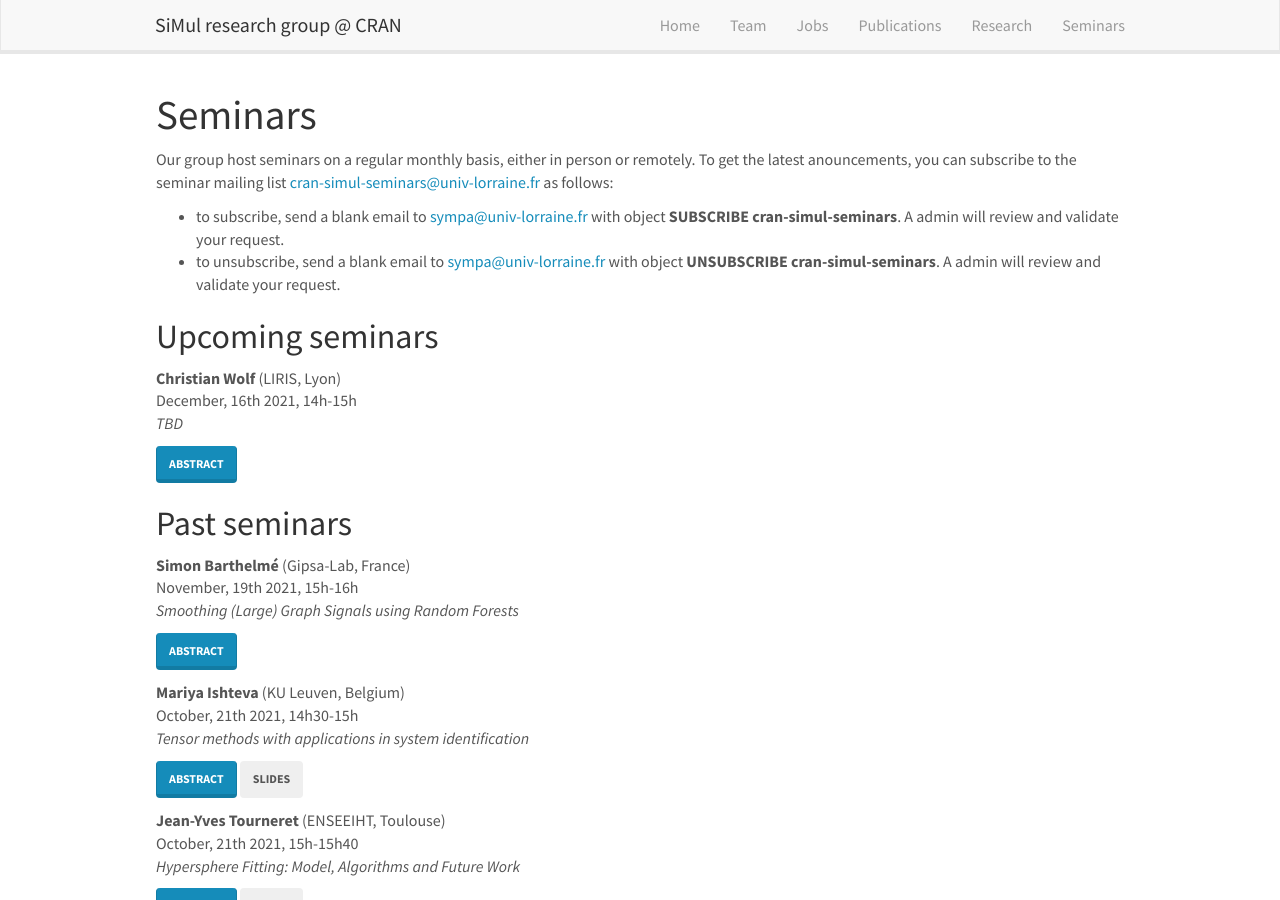
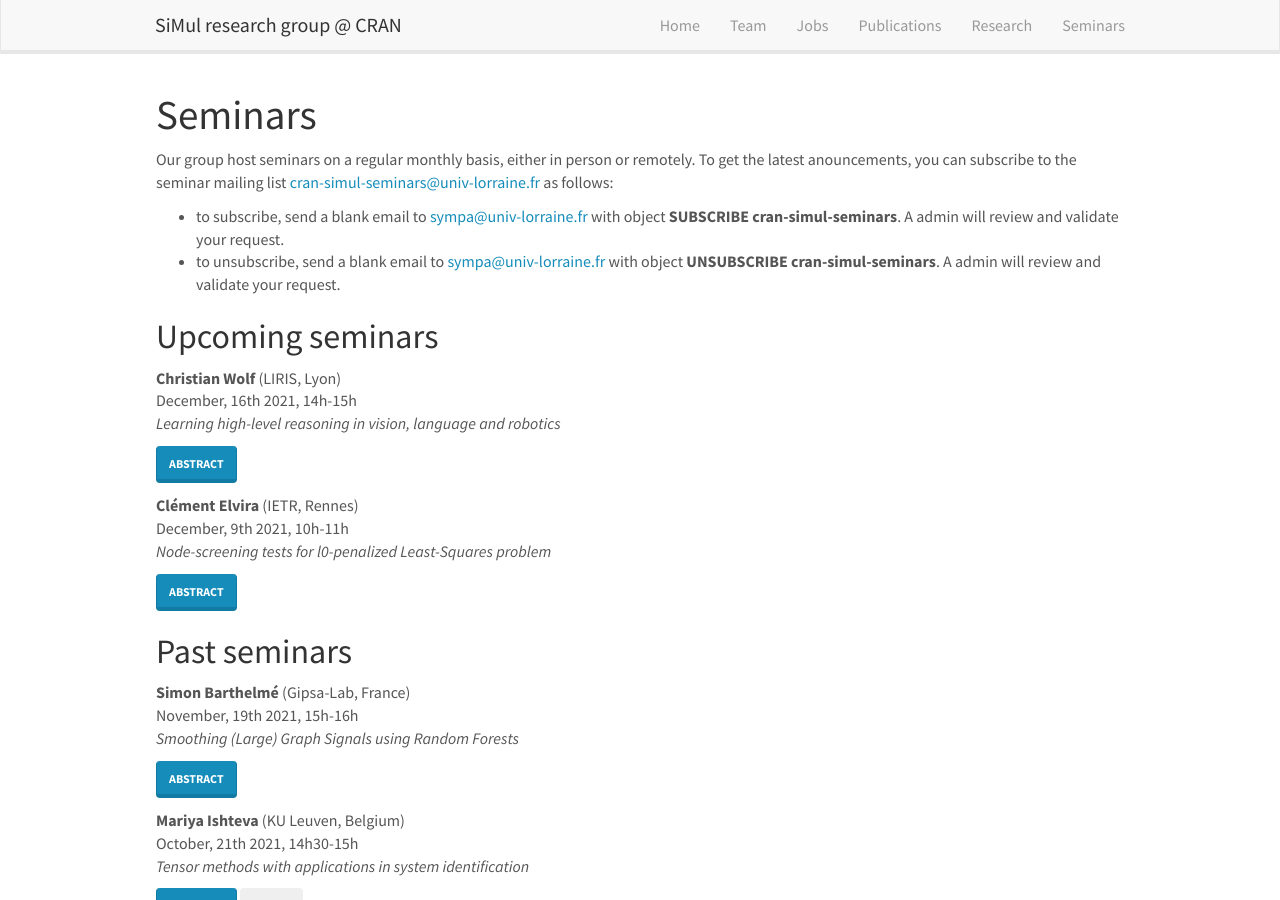
Before and after one commit to cran-simul/cran-simul.github.io_old, a Jekyll site: the page built from _pages/seminars.md, in a window 1280 px wide and 900 px high. Built offline with Jekyll 4.4.1, drawn with Linux system fonts in a browser that asks for light colours; nearby versions of some CDN libraries; part of the change alters nothing that is shown.

Commit message:
update seminar list

```diff
--- a/_data/seminarlist.yml
+++ b/_data/seminarlist.yml
@@ -1,8 +1,19 @@
 -  speaker: Christian Wolf
    institution: LIRIS, Lyon
    date:  December, 16th 2021, 14h-15h
-   title: TBD
+   title: Learning high-level reasoning in vision, language and robotics
+   abstract: "An important sub goal of AI is the creation of intelligent agents, which require high-level reasoning capabilities, situation awareness, and the capacity of robustly taking the right decisions at the right moments. An exact definition of the term reasoning is difficult, but we define it as the opposite of exploiting spurious biases and short-cuts in training data picked up by low-level statistics, and which could lead to dramatic losses in generalization beyond the training data.
+
+   In this talk we will cover the automatic learning reasoning capabilities through large-scale training of deep neural networks from data, and we target different situations, like robotics and embodied computer vision (robot navigation to solve visual tasks) as well as vision and language reasoning (visual question answering). We explore this problem in a holistic way and study it from various angles of attack: what are the tasks which lead to emergence of reasoning? How can we evaluate agents and measure reasoning vs. bias exploitation? How can we x-ray neural models and visualize their internal behavior? What are the bottlenecks in learning reasoning? Can we structure neural networks with inductive bias to improve the emergence of reasoning, by including prior knowledge on geometry, physics, or semantics?"
    active: 1
+
+-  speaker: Clément Elvira
+   institution: IETR, Rennes
+   date:  December, 9th 2021, 10h-11h
+   title: Node-screening tests for l0-penalized Least-Squares problem
+   abstract: "TBD"
+   active: 1
+
 
 -  speaker: Simon Barthelmé
    institution: Gipsa-Lab, France
```
